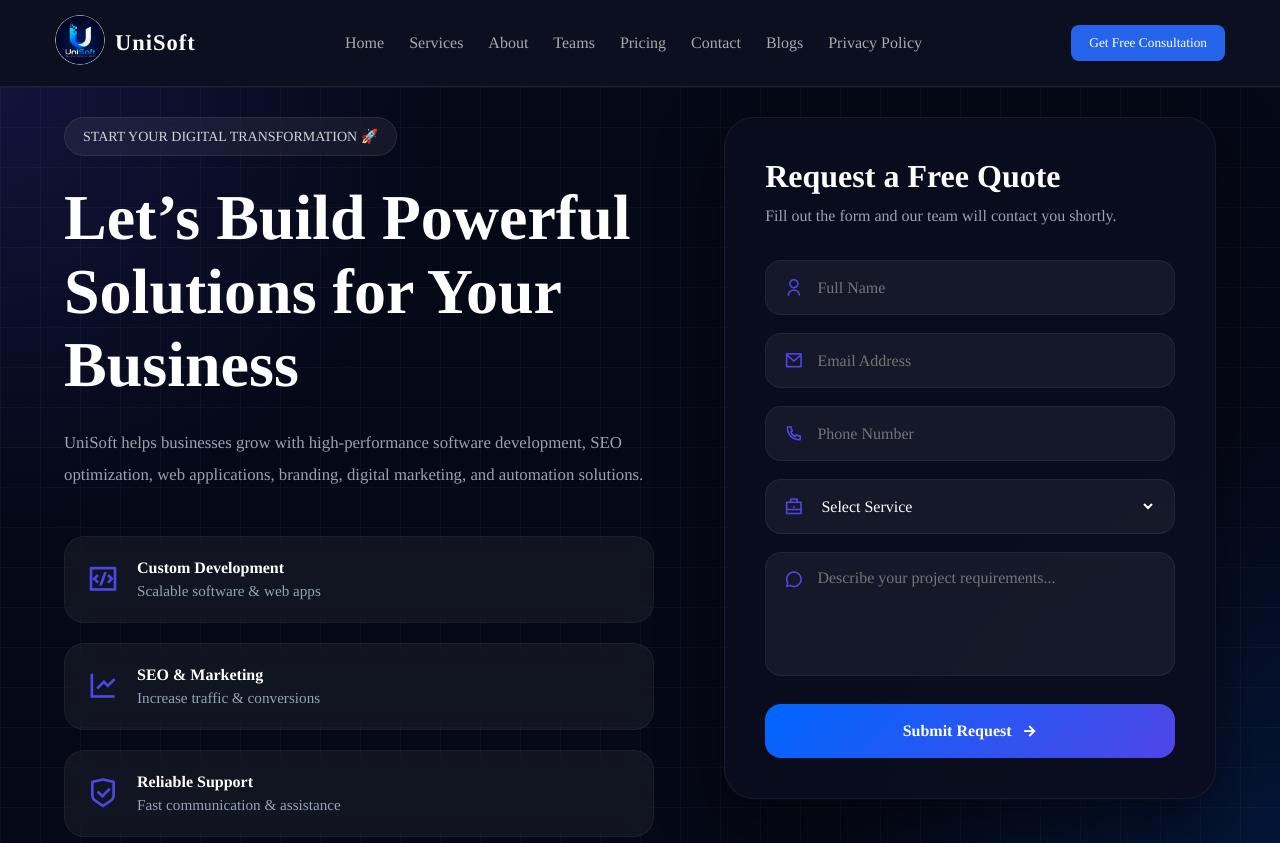
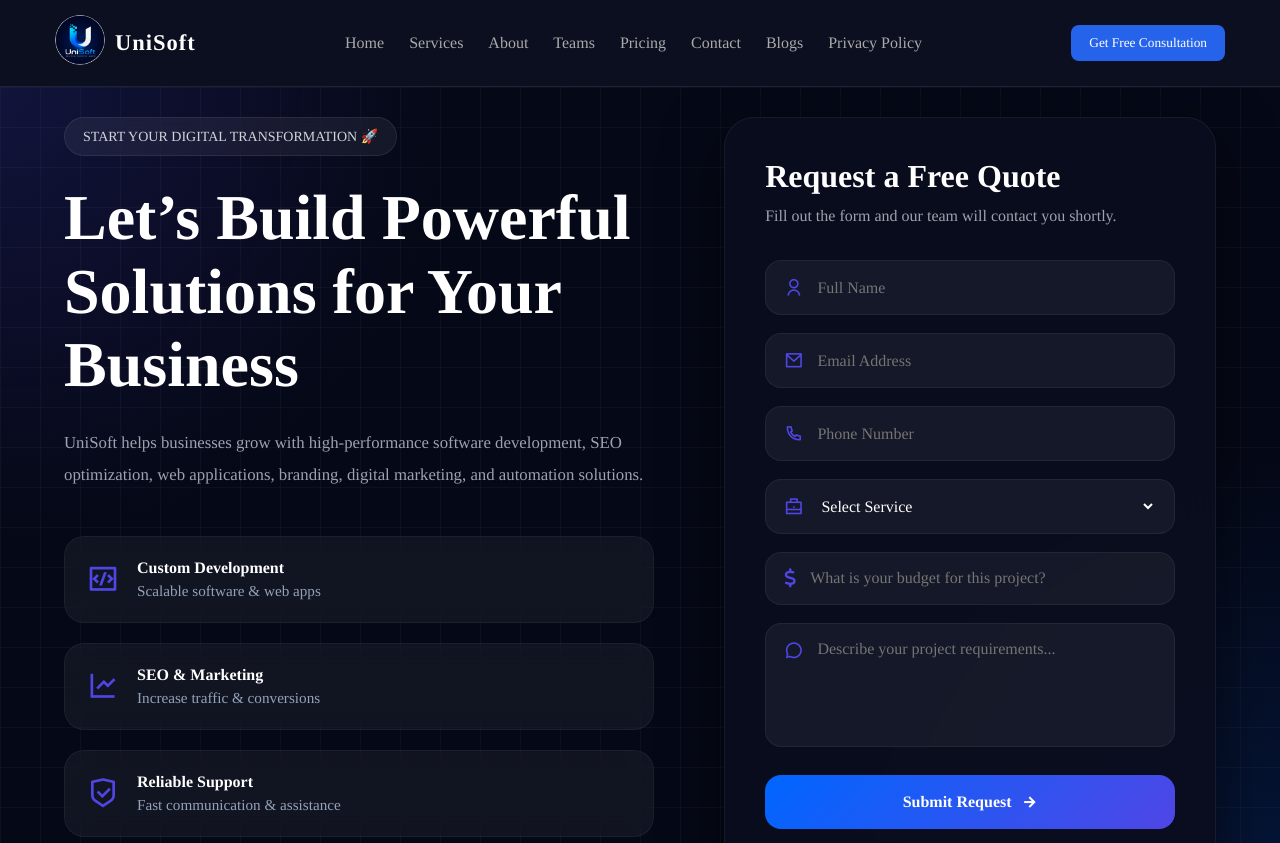
Before and after one commit to ShaniBhai786/UniSoft_Agency, a Next.js app: page /quote in a window 1280 px wide. Shown: the top 843 px of the page. Built offline with nearby package versions, Linux system fonts and the light colour scheme; a web font is replaced by a local one.

Commit message:
fix: update fetch URL for form submission and add budget input field in Quote component

```diff
--- a/src/app/quote/page.jsx
+++ b/src/app/quote/page.jsx
@@ -46,7 +46,7 @@ function Quote() {
       formData.append("phone", values.phone);
       formData.append("message", values.message);
 
-      const res = await fetch("https://script.google.com/macros/s/AKfycbzKf46lTECIQHORBjWx0bFhRk6V2YgqC0y1r8KFJBWHjfjJPVpy5QixjrgfCldlouSwHA/exec", {
+      const res = await fetch("https://script.google.com/macros/s/AKfycbzA9o9yjJM54UQ9p5jcp0xT9XIcr5GDQhcTP19S9SrcGTO1eeJCBJ1UdQWhqn50GtYCHQ/exec", {
         method: "POST",
         body: formData,
       });
@@ -256,6 +256,16 @@ function Quote() {
                 />
 
                 <div className="inputGroup textareaGroup">
+                  <i className="fa fa-dollar"></i>
+
+                  <Field
+                    type="text"
+                    name="budget"
+                    placeholder="What is your budget for this project?"
+                  />
+                </div>
+
+                <div className="inputGroup textareaGroup">
                   <i className="ri-chat-3-line"></i>
 
                   <Field
```
